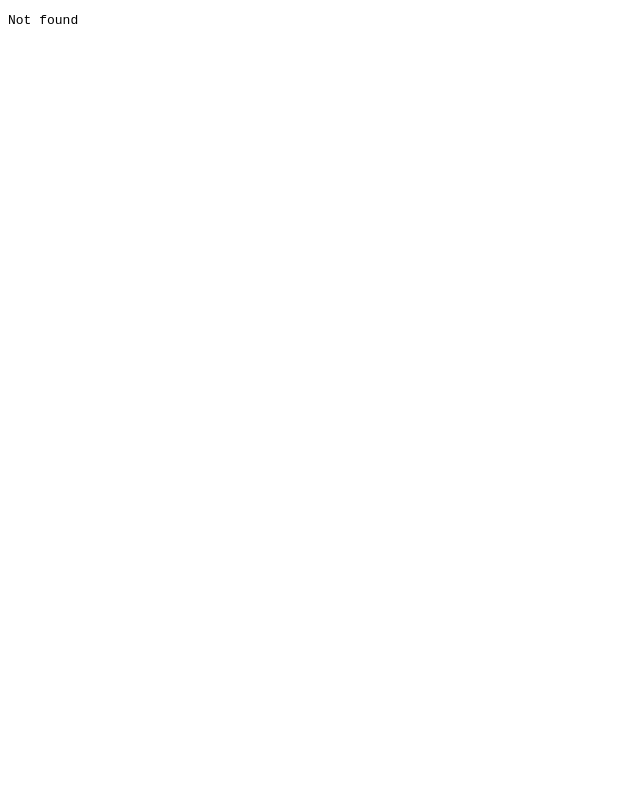
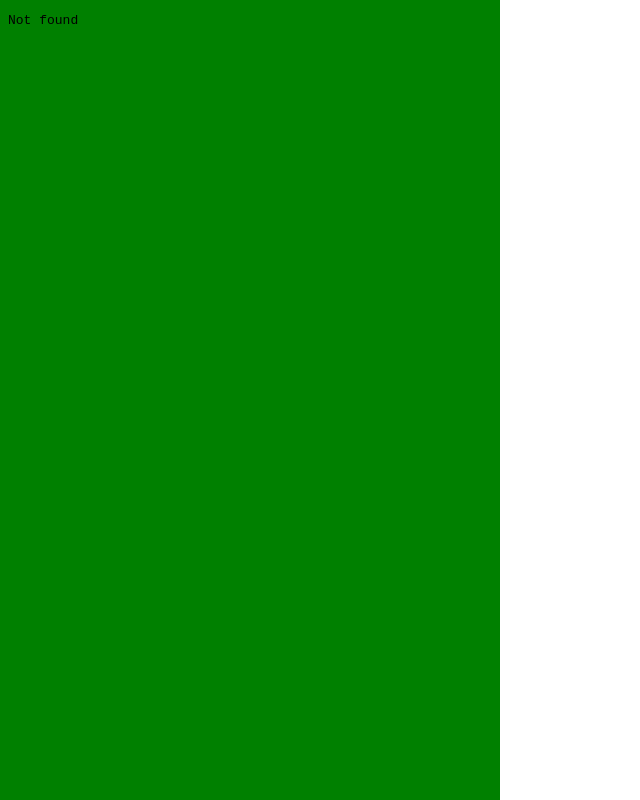
Before and after one commit to link-short/starDeGe, a plain HTML site: page @starDeGestatusOriginal/index.html in a window 1280 px wide. Shown: the whole page, without its empty margins (0-640 px from the left). Drawn offline with Linux system fonts and the light colour scheme.

Commit message:
Update index.html
Signed-off-by: link-short <dora.family228@gmail.com>

```diff
--- a/@starDeGestatusOriginal/index.html
+++ b/@starDeGestatusOriginal/index.html
@@ -1,4 +1,4 @@
-<!DOCTYPE html>
+<!-- <!DOCTYPE html>
 <html>
 <head>
 <title>starDeGe Status -- @starDeGestatusOriginal</title>
@@ -16,6 +16,31 @@
 </style>
 </head>
 <body>
-  <iframe src="./main.html"></iframe>
+  <iframe src=""></iframe>
 </body>
 </html>
+
+
+ -->
+<html>
+<title>starDeGe Status -- @starDeGestatusOriginal</title>
+<head>
+<style>
+#appFrame {
+    position: absolute;
+    top: 0;
+    left: 0;
+    border: 0;
+    height: 100%;
+
+    width: 500px; /*абы какое*/
+    background-color: green; /*просто, чтобы размер было видно*/
+}
+</style>
+</head>
+
+<body>
+<iframe id="appFrame" src="./main.html"></iframe>
+</body>
+
+</html>
```
